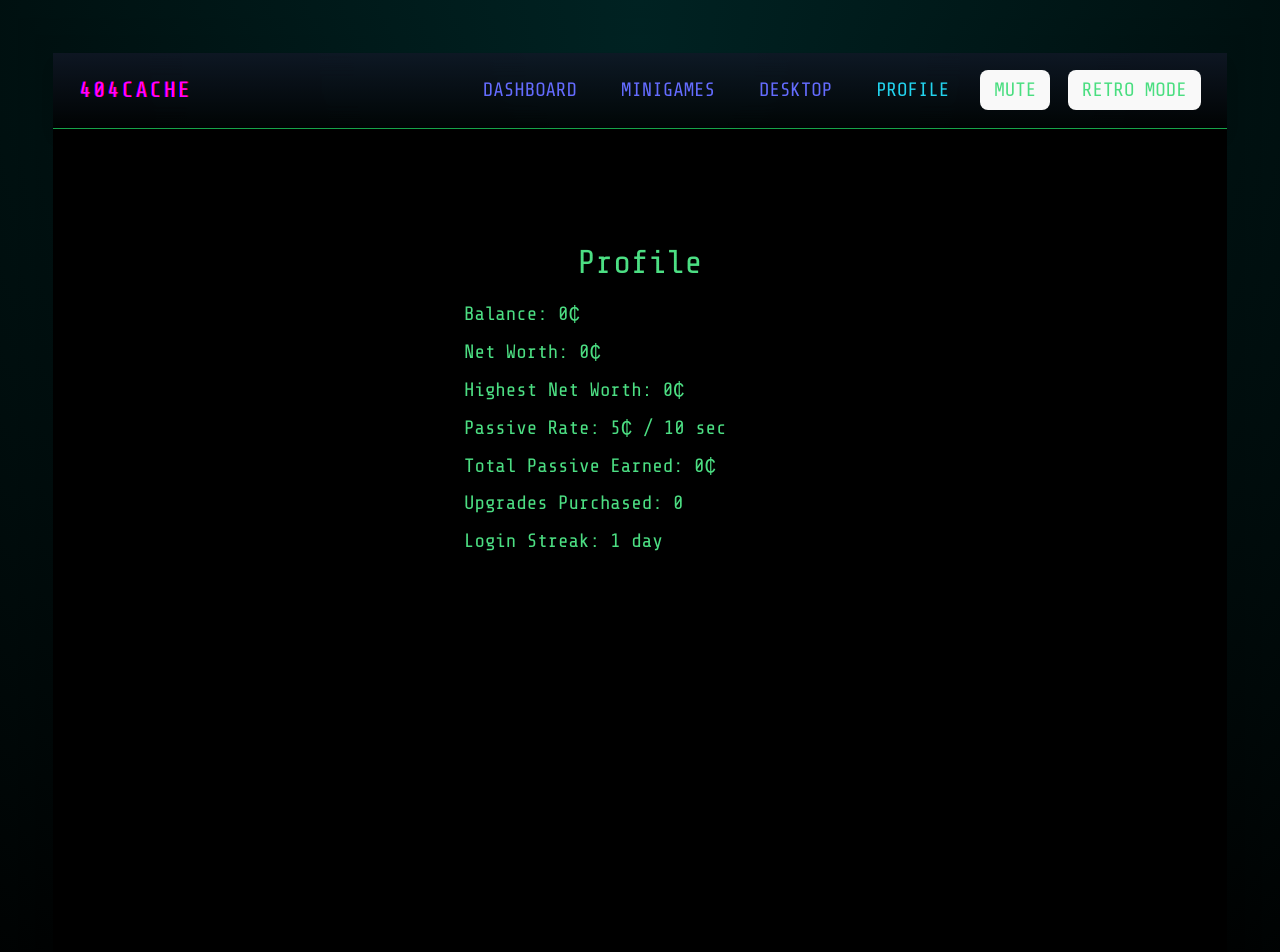
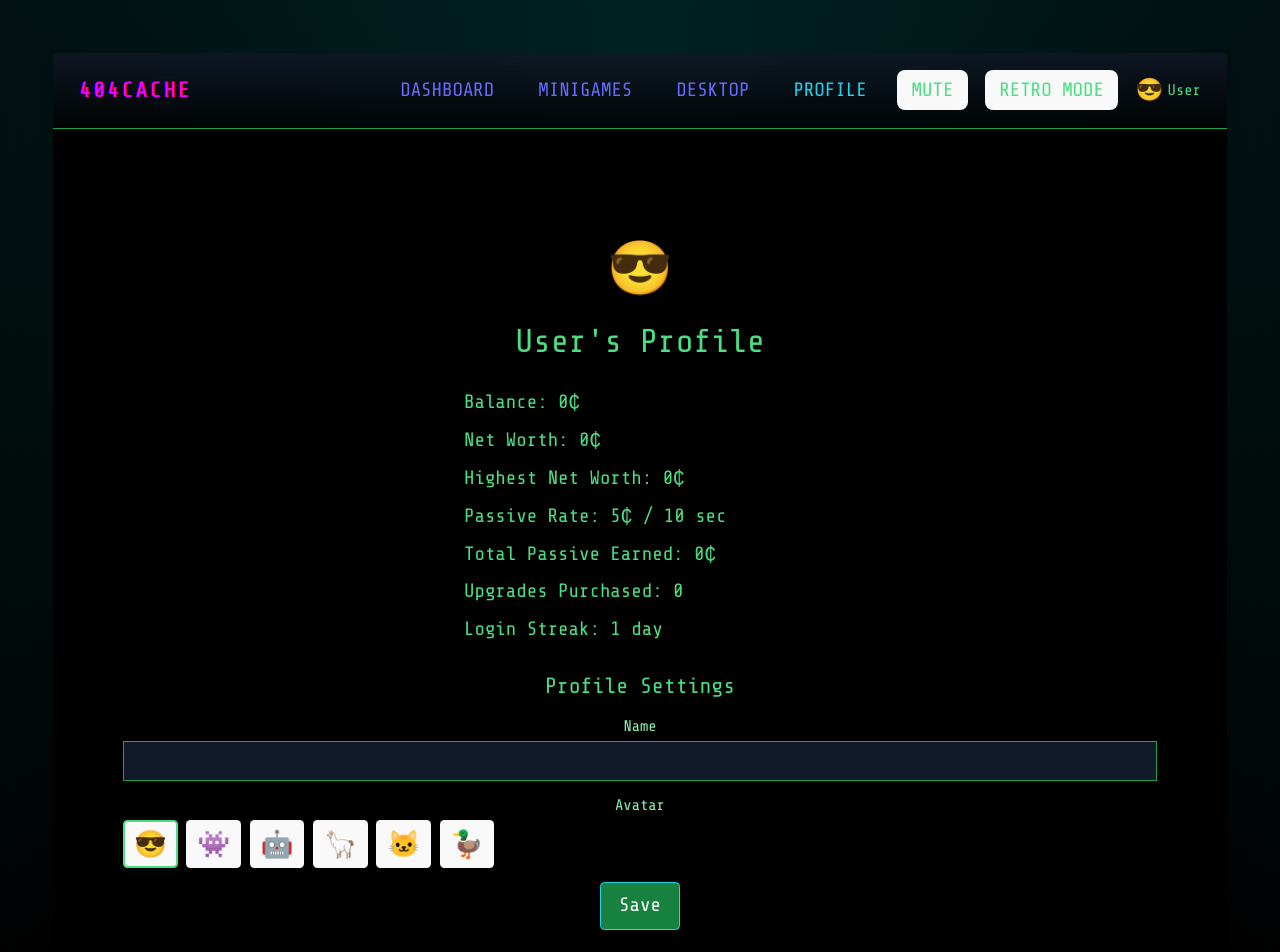
Before and after one commit to uxillary/404cache, a React (Vite) app: page /profile in a window 1280 px wide. Shown: the top 952 px of the page. Built offline with nearby package versions, Linux system fonts and the light colour scheme; the HTML template or start-up script is replaced by a standard one.

Commit message:
feat: enhance profile page

```diff
--- /dev/null
+++ b/src/components/ProfileSettings.jsx
@@ -0,0 +1,60 @@
+import { useState, useEffect } from 'react';
+import { getItem, setItem } from '../lib/storage';
+
+const AVATARS = ['😎', '👾', '🤖', '🦙', '🐱', '🦆'];
+
+function ProfileSettings() {
+  const [name, setName] = useState('');
+  const [avatar, setAvatar] = useState(AVATARS[0]);
+  const [saved, setSaved] = useState(false);
+
+  useEffect(() => {
+    const storedName = getItem('profileName');
+    const storedAvatar = getItem('profileAvatar');
+    if (storedName) setName(storedName);
+    if (storedAvatar) setAvatar(storedAvatar);
+  }, []);
+
+  const save = () => {
+    setItem('profileName', name.trim() || 'User');
+    setItem('profileAvatar', avatar);
+    setSaved(true);
+    setTimeout(() => setSaved(false), 2000);
+  };
+
+  return (
+    <div className="mt-6 space-y-3 text-green-300">
+      <h3 className="text-xl text-green-400">Profile Settings</h3>
+      <div>
+        <label className="block text-sm mb-1">Name</label>
+        <input
+          value={name}
+          onChange={(e) => setName(e.target.value)}
+          className="w-full px-2 py-1 bg-gray-900 border border-green-600"
+        />
+      </div>
+      <div>
+        <label className="block text-sm mb-1">Avatar</label>
+        <div className="flex space-x-2">
+          {AVATARS.map((a) => (
+            <button
+              key={a}
+              onClick={() => setAvatar(a)}
+              className={`text-2xl px-2 py-1 border-2 rounded ${
+                avatar === a ? 'border-green-400' : 'border-transparent'
+              }`}
+            >
+              {a}
+            </button>
+          ))}
+        </div>
+      </div>
+      <button onClick={save} className="neon-button">
+        Save
+      </button>
+      {saved && <div className="text-green-400">Saved!</div>}
+    </div>
+  );
+}
+
+export default ProfileSettings;
--- a/src/components/TopNav.jsx
+++ b/src/components/TopNav.jsx
@@ -1,10 +1,13 @@
 import { NavLink } from 'react-router-dom';
 import ThemeToggle from './ThemeToggle';
 import SoundToggle from './SoundToggle';
+import { getItem } from '../lib/storage';
 
 function TopNav() {
   const baseClasses =
     'px-3 py-1 hover:text-cyan-400 hover:scale-105 transition-all uppercase font-semibold';
+  const name = getItem('profileName') || 'User';
+  const avatar = getItem('profileAvatar') || '😎';
 
   return (
     <nav className="sticky top-0 z-10 flex justify-between items-center px-6 py-4 bg-gradient-to-b from-gray-900/80 to-black/80 backdrop-blur-md text-green-400 border-b border-green-600 shadow-lg">
@@ -38,6 +41,10 @@ function TopNav() {
         </NavLink>
         <SoundToggle />
         <ThemeToggle />
+        <div className="hidden sm:flex items-center ml-2 space-x-1">
+          <span className="text-xl">{avatar}</span>
+          <span className="text-sm">{name}</span>
+        </div>
       </div>
     </nav>
   );
--- a/src/games/Minigames/PopupFrenzy.jsx
+++ b/src/games/Minigames/PopupFrenzy.jsx
@@ -1,10 +1,12 @@
 import { useState, useEffect } from 'react';
+import { getItem, setItem } from '../../lib/storage';
 
 function PopupFrenzy() {
   const [running, setRunning] = useState(false);
   const [popups, setPopups] = useState([]);
   const [timeLeft, setTimeLeft] = useState(20);
   const [score, setScore] = useState(0);
+  const [highScore, setHighScore] = useState(() => getItem('popupHighScore') || 0);
 
   useEffect(() => {
     if (!running) return;
@@ -29,6 +31,18 @@ function PopupFrenzy() {
     return () => clearInterval(id);
   }, [running]);
 
+  useEffect(() => {
+    if (!running && score > 0) {
+      setHighScore((hs) => {
+        if (score > hs) {
+          setItem('popupHighScore', score);
+          return score;
+        }
+        return hs;
+      });
+    }
+  }, [running, score]);
+
   const closePopup = (id) => {
     setPopups((p) => p.filter((pop) => pop.id !== id));
     setScore((s) => s + 1);
@@ -47,6 +61,7 @@ function PopupFrenzy() {
         <div className="flex flex-col items-center justify-center h-full space-y-2">
           <button onClick={startGame} className="neon-button">Start Pop-up Frenzy</button>
           {score > 0 && <div>Score: {score}</div>}
+          {highScore > 0 && <div className="text-yellow-300">Best: {highScore}</div>}
         </div>
       ) : (
         <>
--- a/src/pages/Profile.jsx
+++ b/src/pages/Profile.jsx
@@ -1,12 +1,25 @@
 import Layout from '../components/Layout';
 import ProfileStats from '../components/ProfileStats';
+import ProfileSettings from '../components/ProfileSettings';
+import PortfolioChart from '../components/PortfolioChart';
+import HighScoreDisplay from '../components/HighScoreDisplay';
+import { getItem } from '../lib/storage';
 
 function Profile() {
+  const history = getItem('netWorthHistory') ?? [];
+  const highScore = getItem('popupHighScore') ?? 0;
+  const name = getItem('profileName') ?? 'User';
+  const avatar = getItem('profileAvatar') ?? '😎';
+
   return (
     <Layout>
-      <div className="text-center text-green-400 mt-10">
-        <h2 className="text-3xl mb-4">Profile</h2>
+      <div className="text-center text-green-400 mt-10 space-y-6">
+        <div className="text-5xl">{avatar}</div>
+        <h2 className="text-3xl mb-2">{name}'s Profile</h2>
         <ProfileStats />
+        <HighScoreDisplay score={highScore} />
+        <PortfolioChart data={history} />
+        <ProfileSettings />
       </div>
     </Layout>
   );
```
